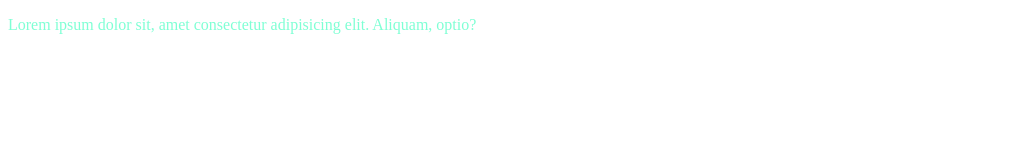
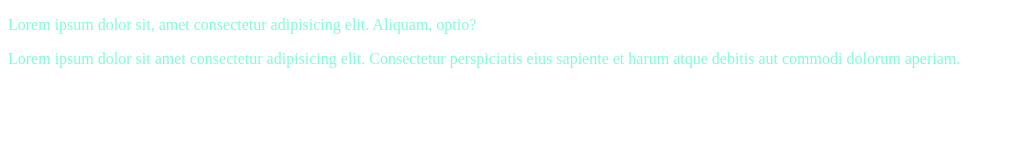
Before and after one commit to pratik1303/localrepo, a plain HTML site: page index.html in a window 1280 px wide. Shown: the whole page, without its empty margins (0-1014 px from the left). Drawn offline with Linux system fonts and the light colour scheme.

Commit message:
added extra information

```diff
--- a/index.html
+++ b/index.html
@@ -12,6 +12,7 @@
 </head>
 <body>
     <p>Lorem ipsum dolor sit, amet consectetur adipisicing elit. Aliquam, optio?</p>
+    <p>Lorem ipsum dolor sit amet consectetur adipisicing elit. Consectetur perspiciatis eius sapiente et harum atque debitis aut commodi dolorum aperiam.</p>
 
 </body>
 </html>
```
